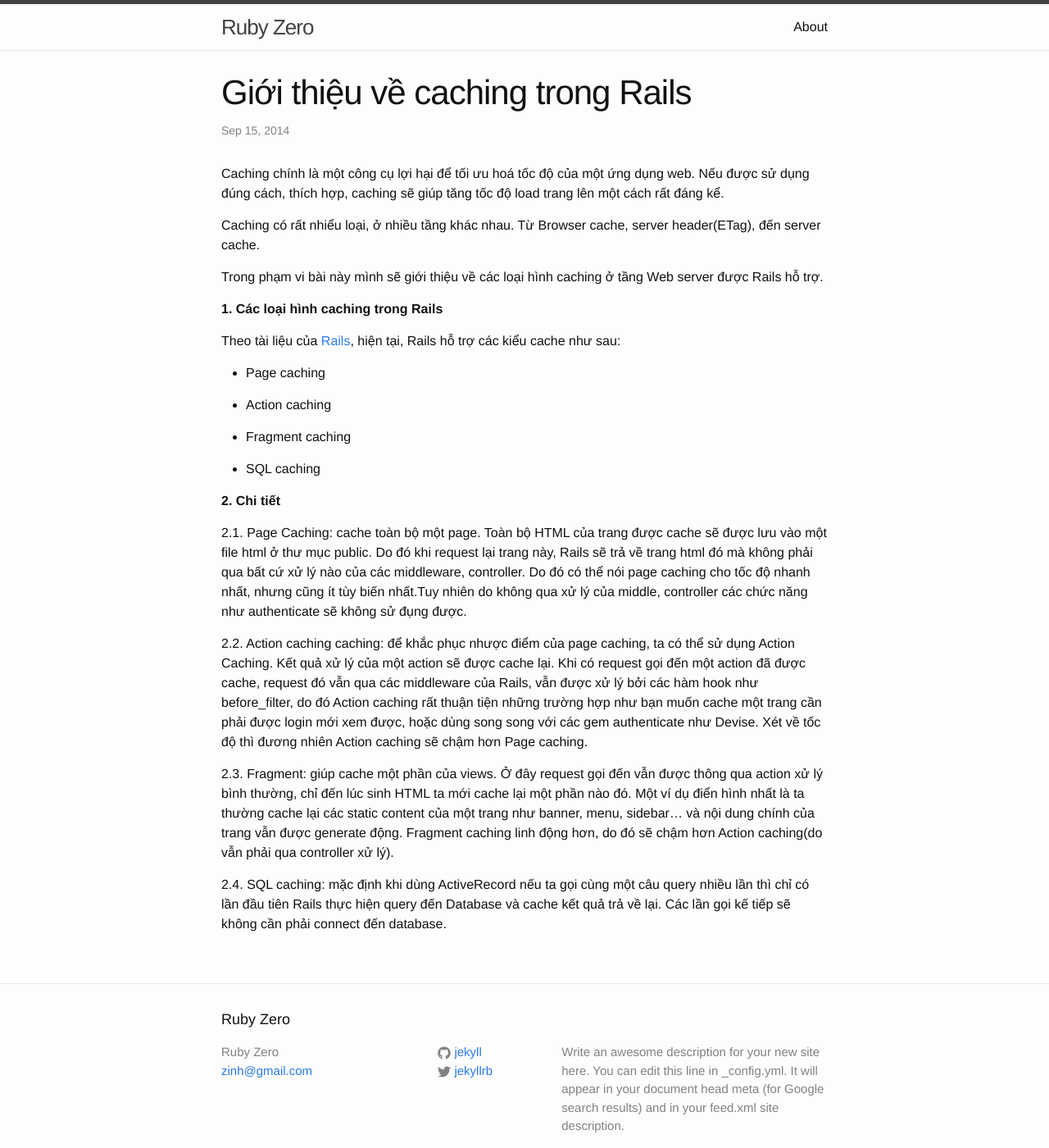
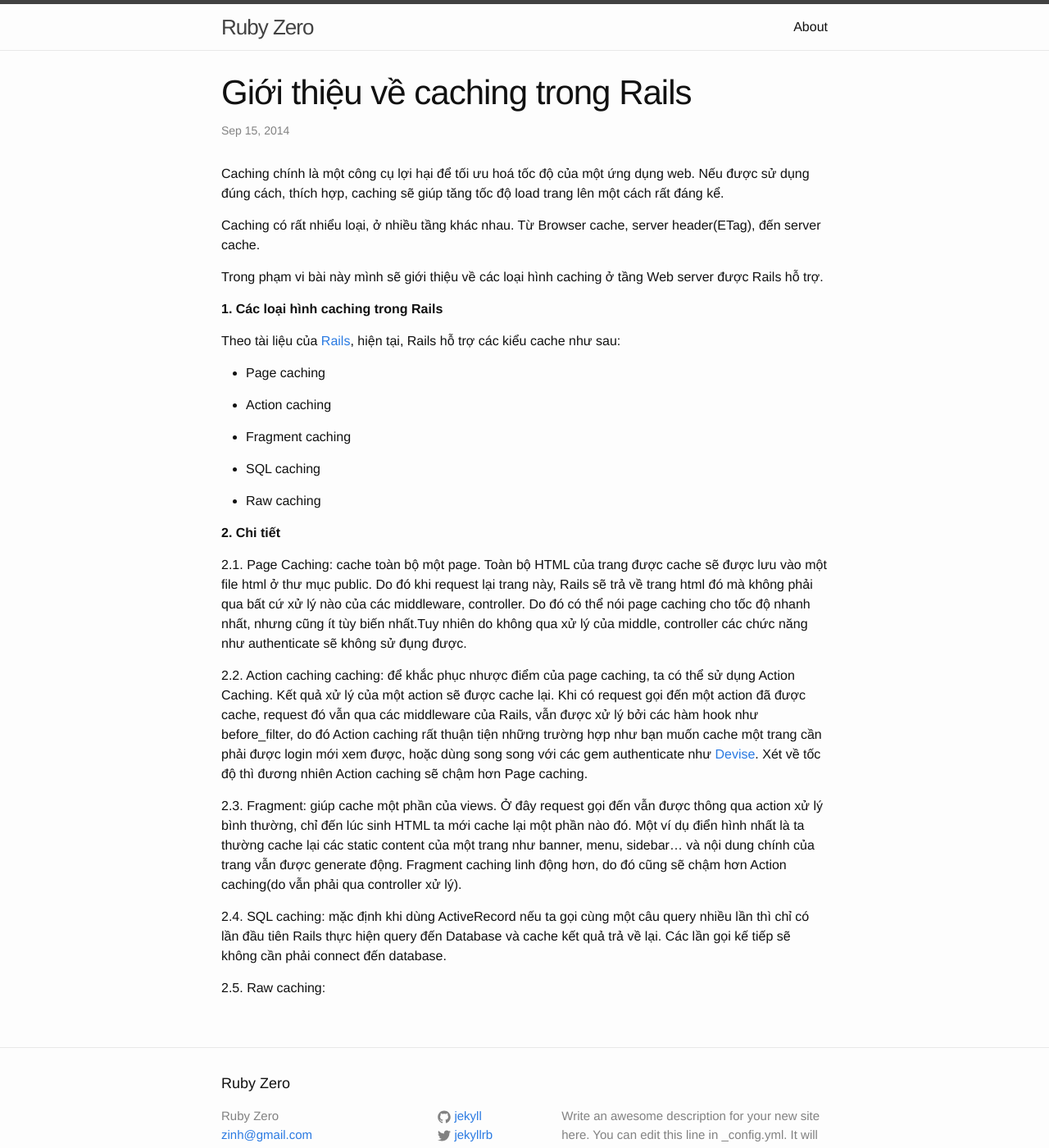
Before and after one commit to zinh/zinh.github.io, a Jekyll site: the page built from _posts/2014-09-15-caching-on-rails.markdown, in a window 1280 px wide and 1400 px high. Shown: the whole window at 82% size. Built offline with Jekyll 4.4.1, drawn with Linux system fonts in a browser that asks for light colours.

Commit message:
Update 2014-09-15-caching-on-rails.markdown

```diff
--- a/_posts/2014-09-15-caching-on-rails.markdown
+++ b/_posts/2014-09-15-caching-on-rails.markdown
@@ -25,12 +25,16 @@
 
   - SQL caching
 
+  - Raw caching
+
 __2. Chi tiết__
 
 2.1. Page Caching: cache toàn bộ một page. Toàn bộ HTML của trang được cache sẽ được lưu vào một file html ở thư mục public. Do đó khi request lại trang này, Rails sẽ trả về trang html đó mà không phải qua bất cứ xử lý nào của các middleware, controller. Do đó có thể nói page caching cho tốc độ nhanh nhất, nhưng cũng ít tùy biến nhất.Tuy nhiên do không qua xử lý của middle, controller các chức năng như authenticate sẽ không sử đụng được.
 
-2.2. Action caching caching: để khắc phục nhược điểm của page caching, ta có thể sử dụng Action Caching. Kết quả xử lý của một action sẽ được cache lại. Khi có request gọi đến một action đã được cache, request đó vẫn qua các middleware của Rails, vẫn được xử lý bởi các hàm hook như before_filter, do đó Action caching rất thuận tiện những trường hợp như bạn muốn cache một trang cần phải được login mới xem được, hoặc dùng song song với các gem authenticate như Devise. Xét về tốc độ thì đương nhiên Action caching sẽ chậm hơn Page caching.
+2.2. Action caching caching: để khắc phục nhược điểm của page caching, ta có thể sử dụng Action Caching. Kết quả xử lý của một action sẽ được cache lại. Khi có request gọi đến một action đã được cache, request đó vẫn qua các middleware của Rails, vẫn được xử lý bởi các hàm hook như before_filter, do đó Action caching rất thuận tiện những trường hợp như bạn muốn cache một trang cần phải được login mới xem được, hoặc dùng song song với các gem authenticate như [Devise](https://github.com/plataformatec/devise). Xét về tốc độ thì đương nhiên Action caching sẽ chậm hơn Page caching.
 
-2.3. Fragment: giúp cache một phần của views. Ở đây request gọi đến vẫn được thông qua action xử lý bình thường, chỉ đến lúc sinh HTML ta mới cache lại một phần nào đó. Một ví dụ điển hình nhất là ta thường cache lại các static content của một trang như banner, menu, sidebar… và nội dung chính của trang vẫn được generate động. Fragment caching linh động hơn, do đó sẽ chậm hơn Action caching(do vẫn phải qua controller xử lý).
+2.3. Fragment: giúp cache một phần của views. Ở đây request gọi đến vẫn được thông qua action xử lý bình thường, chỉ đến lúc sinh HTML ta mới cache lại một phần nào đó. Một ví dụ điển hình nhất là ta thường cache lại các static content của một trang như banner, menu, sidebar… và nội dung chính của trang vẫn được generate động. Fragment caching linh động hơn, do đó cũng sẽ chậm hơn Action caching(do vẫn phải qua controller xử lý).
 
 2.4. SQL caching: mặc định khi dùng ActiveRecord nếu ta gọi cùng một câu query nhiều lần thì chỉ có lần đầu tiên Rails thực hiện query đến Database và cache kết quả trả về lại. Các lần gọi kế tiếp sẽ không cần phải connect đến database.
+
+2.5. Raw caching:
```
